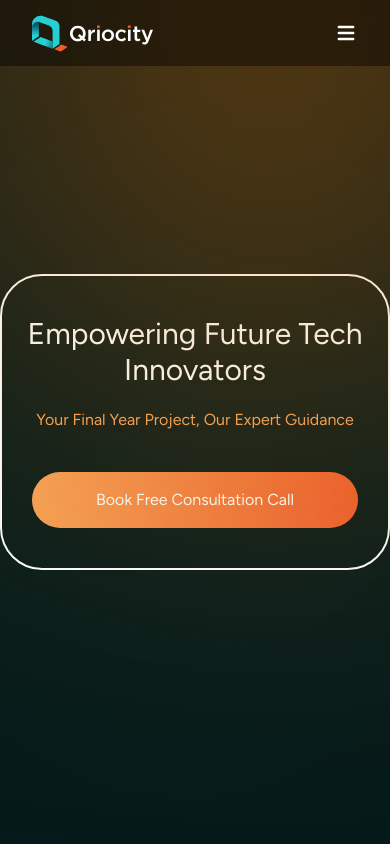
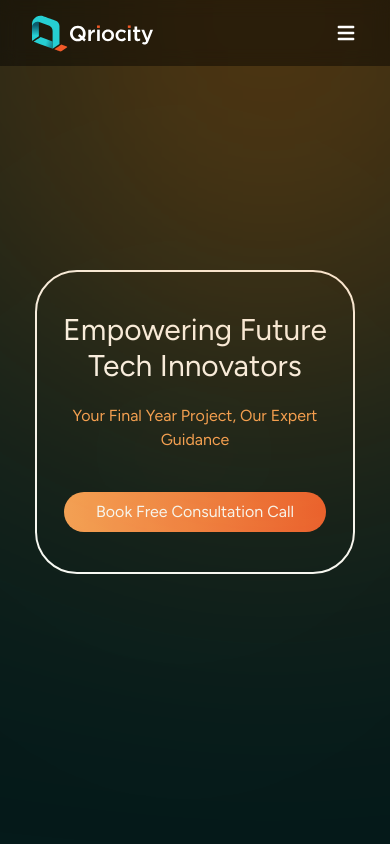
Before and after one commit to Qriocity-Company/Qriocity, a React (Vite) app: page /webinar in a window 390 px wide. Shown: the top 844 px of the page. Built offline with nearby package versions, Linux system fonts and the light colour scheme.

Commit message:
updated webinar page

```diff
--- a/src/pages/Webinar.jsx
+++ b/src/pages/Webinar.jsx
@@ -29,7 +29,7 @@ const images = [
 
 const MainCard = () => {
   return (
-    <div className="max-w-2xl text-center  md:py-20 py-10 mx-auto flex flex-col p-3 justify-center items-center border-2 border-white rounded-[42px] ">
+    <div className="md:max-w-2xl max-w-xs text-center  md:py-20 py-10 mx-auto flex flex-col p-3 justify-center items-center border-2 border-white rounded-[42px] ">
       <div className="md:text-6xl text-3xl  ">
         Empowering Future Tech Innovators
       </div>
@@ -37,7 +37,7 @@ const MainCard = () => {
         Your Final Year Project, Our Expert Guidance
       </p>
       <button
-        className="btn mt-10 bg-gradient-to-r from-[#FBA154] to-[#F15A29]  px-16 py-4 rounded-full md:text-xl "
+        className="btn mt-10 bg-gradient-to-r from-[#FBA154] to-[#F15A29] px-8 md:px-16 md:py-4 py-2 rounded-full md:text-xl "
         style={{}}
       >
         {" "}
```
